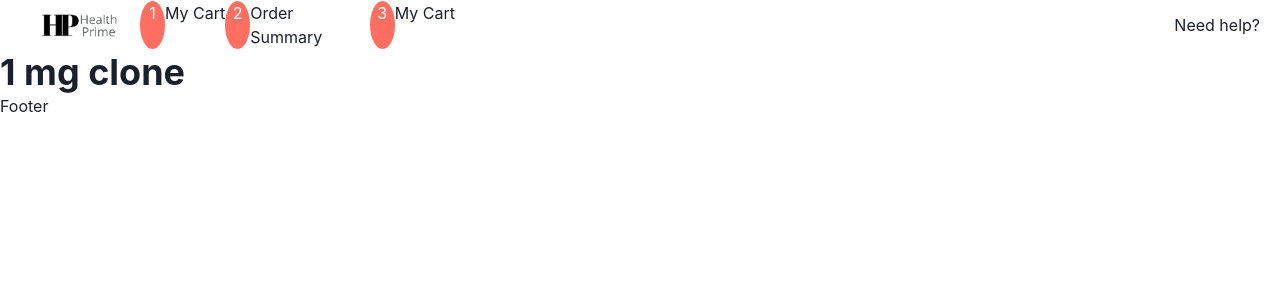
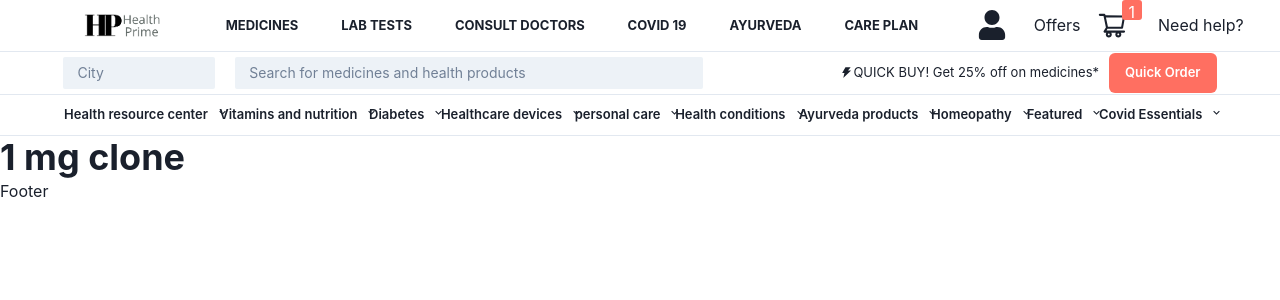
Before and after one commit to Varun8177/Tata-1mg-clone, a Next.js app: page / in a window 1280 px wide. Shown: the top 300 px of the page. Built offline with nearby package versions, Linux system fonts and the light colour scheme.

Commit message:
update NavTopSection.jsx and _app.js

```diff
--- a/src/components/navbar/MainNavbar/NavTopSection.jsx
+++ b/src/components/navbar/MainNavbar/NavTopSection.jsx
@@ -249,10 +249,11 @@ const NavTopSection = () => {
                 <Text fontSize={13}>xyz prod...</Text>
                 <Text fontSize={13}>Qty:1</Text>
               </Flex>
-
-              <Text m={"auto"} color={"500"} as={"b"}>
-                Proceed to cart
-              </Text>
+              <MenuItem>
+                <Text m={"auto"} border={"1p solid red"} color={"500"} as={"b"}>
+                  Proceed to cart
+                </Text>
+              </MenuItem>
             </MenuList>
           </Menu>
           <Text
--- a/src/pages/_app.js
+++ b/src/pages/_app.js
@@ -10,7 +10,7 @@ export default function App({ Component, pageProps }) {
   return (
     <ChakraProvider theme={theme}>
       <Provider store={store}>
-        <PaymentNavbar />
+        <MainNavbar />
         <Component {...pageProps} />
         <Footer />
       </Provider>
```
